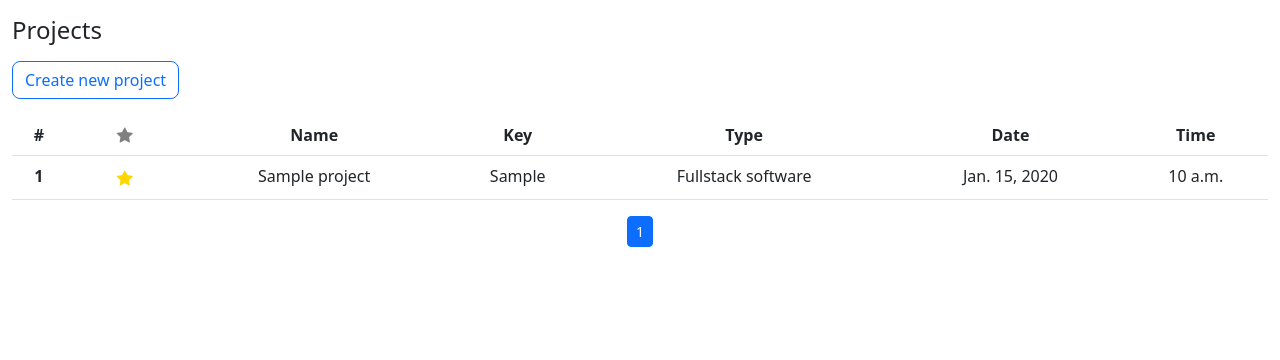
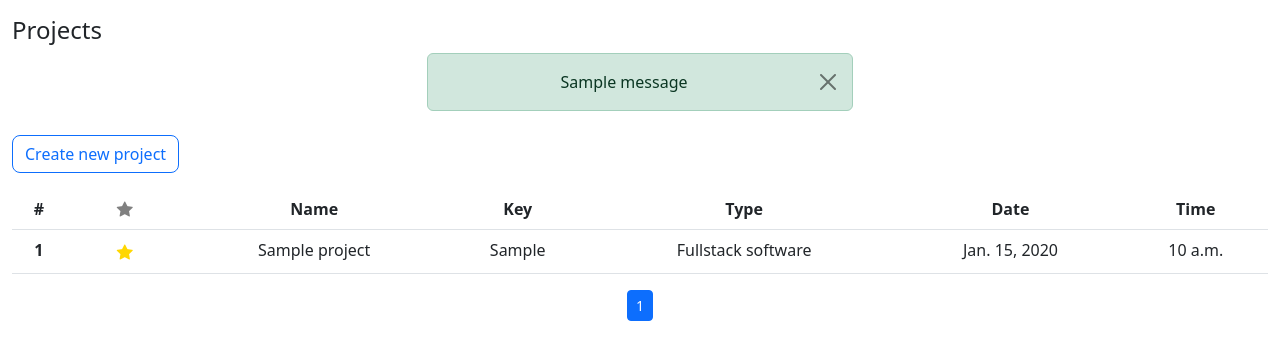
Before and after one commit to Haenes/bugtracker-old, a Django app: page / in a window 1280 px wide. Shown: the part 57-417 px from the top of the page. Run offline with Django 4.2, Linux system fonts and the light colour scheme; a user stored in the database is signed in; tables that the repository leaves empty hold one stand-in row (values such as "Sample post"); one stand-in notice (Sample message) is shown.

Commit message:
feature: Add delete success messages
1) Add delete success messages for Project and Issue;
2) Also add errors messages for Project modal form

```diff
--- a/app/bugtracker/views.py
+++ b/app/bugtracker/views.py
@@ -46,8 +46,13 @@ def projects(request):
         if project_modal_form.is_valid():
             project_modal_form.save()
             context['projects_list'] = Project.objects.order_by("-starred")
+            messages.success(request, "Project created!")
 
         context['project_modal_form'] = project_modal_form
+
+        for field in project_modal_form.errors:
+            if project_modal_form.errors[field]:
+                messages.error(request, project_modal_form.errors[field])
 
     else:
         project_modal_form = ProjectModalForm()
@@ -291,6 +296,8 @@ def delete_project(request, id):
     project = Project.objects.get(id=id)
     project.delete()
 
+    messages.success(request, "Project deleted!")
+
     return redirect("projects")
 
 
@@ -298,4 +305,6 @@ def delete_issue(request, project_id, issue_id):
     issue = Issue.objects.get(id=issue_id)
     issue.delete()
 
+    messages.success(request, "Issue deleted!")
+
     return redirect('boards', project_id)
--- a/app/templates/projects.html
+++ b/app/templates/projects.html
@@ -4,10 +4,33 @@
 
 {% block main %}
 	<div class="container-fluid">
+
 		<div>
 			<div class="ms-auto mt-3">
 				<h4>Projects</h4>
 			</div>
+
+			{% if messages %}
+				{% for message in messages %}
+					{% if message.tags == 'error' %}
+						<div class="row justify-content-center">
+							<div class="col-4 align-self-center alert alert-dismissible alert-danger text-center">
+								<button type="button" class="btn-close" data-bs-dismiss="alert" aria-label="Close"></button>
+								{{ message|striptags }}
+							</div>
+						</div>
+
+					{% else %}
+						<div class="row justify-content-center">
+							<div class="col-4 align-self-center alert alert-dismissible alert-success text-center">
+								<button type="button" class="btn-close" data-bs-dismiss="alert" aria-label="Close"></button>
+								{{ message }}
+							</div>
+						</div>
+					{% endif %}
+				{% endfor %}
+			{% endif %}
+
 
 <!-- TRIGER CREATE PROJECT MODAL -->
 			<button type="button" class="btn btn-outline-primary rounded-3 mt-2" data-bs-toggle="modal"
@@ -128,21 +151,13 @@
 							</div>
 
 							{% endif %}
-
-							{% if field.errors %}
-								{% for error in field.errors %}
-									<ol class="mt-2 text-danger fw-medium p-0">{{ error }}</ol>
-								{% endfor %}
-							{% endif %}
 						{% endfor %}
 
 						<div class="modal-footer pb-0">
 							<button type="submit" class="btn btn-primary">Create</button>
 						</div>
-
 					</form>
 				</div>
-
 			</div>
 		</div>
 	</div>
```
Also changed, not shown: app/templates/boards.html (+15 -5 lines).
